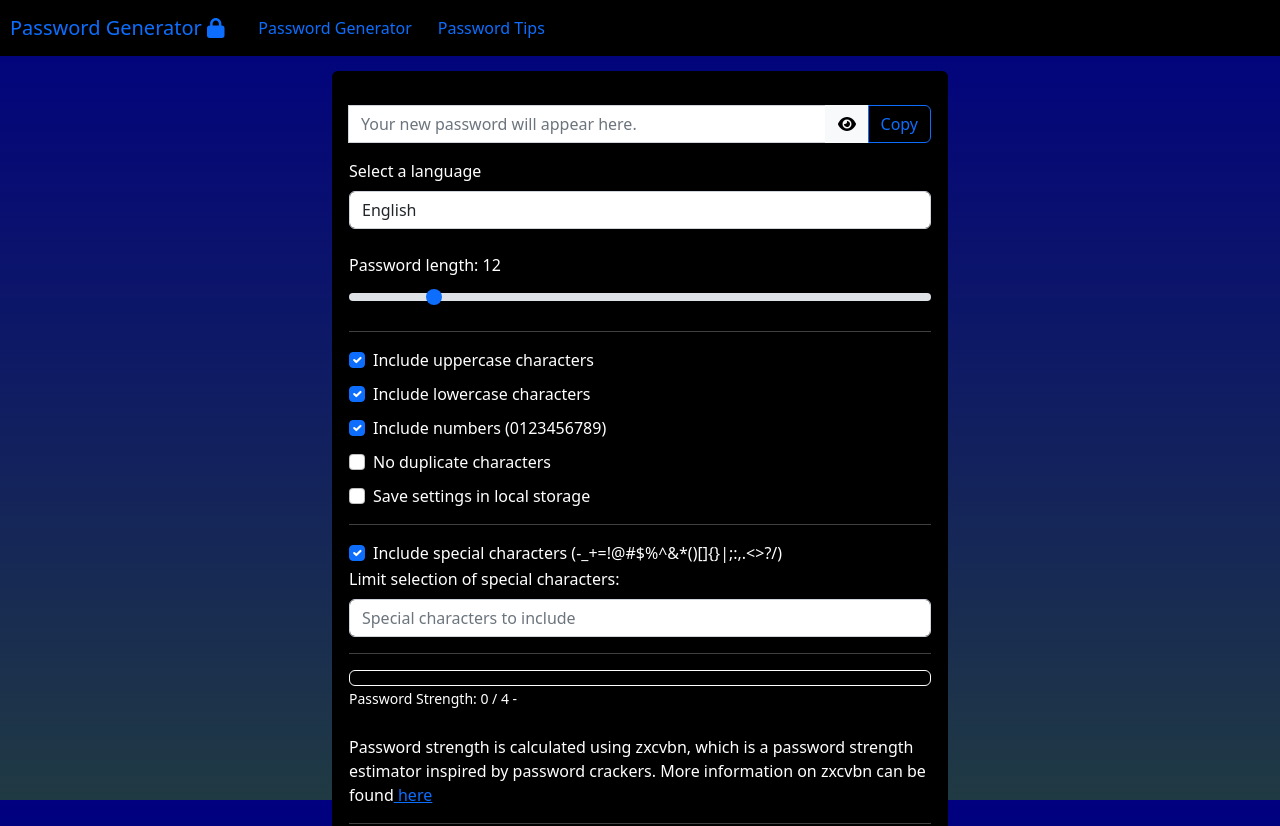
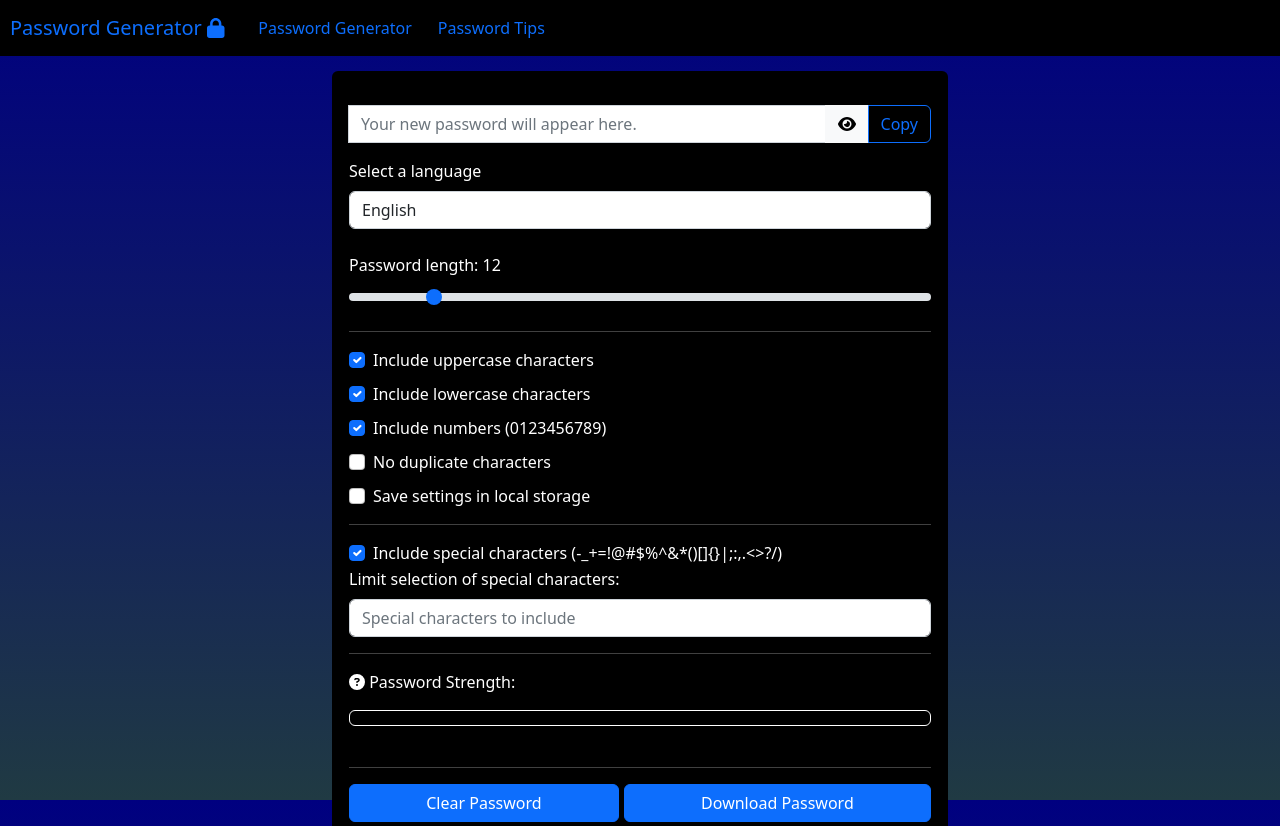
Before and after one commit to NicholaiWP/PasswordGenerator, a React (Create React App) app: page / in a window 1280 px wide. Shown: the top 826 px of the page. Built offline with nearby package versions, Linux system fonts and the light colour scheme.

Commit message:
bug fixes and new pass strength validation package

```diff
--- a/package.json
+++ b/package.json
@@ -11,9 +11,9 @@
     "@testing-library/react": "^13.4.0",
     "@testing-library/user-event": "^13.5.0",
     "@types/jest": "^27.5.2",
-    "@types/react": "^18.2.6",
     "@types/react-dom": "^18.2.4",
     "bootstrap": "^5.2.3",
+    "check-password-strength": "^2.0.7",
     "react": "^18.2.0",
     "react-bootstrap": "^2.7.4",
     "react-dom": "^18.2.0",
@@ -51,7 +51,9 @@
     ]
   },
   "devDependencies": {
+    "@babel/generator": "^7.21.9",
     "@types/node": "^16.18.31",
+    "@types/react": "^18.2.6",
     "@types/react-bootstrap": "^0.32.32",
     "@types/zxcvbn": "^4.4.1",
     "gh-pages": "^5.0.0"
--- a/src/components/PasswordForm.tsx
+++ b/src/components/PasswordForm.tsx
@@ -1,13 +1,13 @@
-import React, { useState, ChangeEvent, useEffect } from "react";
-import { Button, Card, Form, InputGroup } from "react-bootstrap";
+import React, { useState, ChangeEvent, useEffect } from 'react'
+import { Button, Card, Form, InputGroup, Tooltip, OverlayTrigger } from "react-bootstrap";
 import PasswordHelper from './PasswordHelper';
 import {languageSelection, Languages, LanguageOptions} from './PasswordHelper';
 import { FontAwesomeIcon } from '@fortawesome/react-fontawesome';
-import { faEye, faEyeSlash } from '@fortawesome/free-solid-svg-icons';
-import zxcvbn, { ZXCVBNResult } from 'zxcvbn'
+import { faEye, faEyeSlash, faQuestionCircle } from '@fortawesome/free-solid-svg-icons';
 import ProgressBar from 'react-bootstrap/ProgressBar';
 import DownloadButton from "./DownloadButton";
 import SaveLocalStorage from '../components/SaveLocalStorage';
+import { passwordStrength } from 'check-password-strength';
 
 
  const PasswordForm = () => {
@@ -18,7 +18,6 @@ import SaveLocalStorage from '../components/SaveLocalStorage';
   const [getUseLowercase, setUseLowercase] = useState<boolean>(true);
   const [useNumbers, setUseNumbers] = useState<boolean>(true);
   const [passwordScore, setPasswordScore] = useState<number>(0);
-  const [result, setResult] = useState<ZXCVBNResult>();
   const [error, setError] = useState<string>("");
   const [customSpecialChars, setCustomSpecialChars] = useState<string>('');
   const [passwordVisibility, setPasswordVisibility] = useState<boolean>(true);
@@ -29,7 +28,10 @@ import SaveLocalStorage from '../components/SaveLocalStorage';
   const [selectedLanguage, setSelectedLanguage] = useState(Languages.English);
 
   useEffect(() => {
-    handleScore(password)
+    if(password !== ''){
+      handlePasswordScore();
+    }
+
   }, [password])
 
 
@@ -121,28 +123,36 @@ import SaveLocalStorage from '../components/SaveLocalStorage';
         }, customSpecialChars, langObj);
 
       setPassword(generatedPassword);
-      handleScore(generatedPassword);
+
       checkAllOptionsUnchecked();
     }
 
   };
 
-  function handleScore(password: string) {
-    const result = password ? zxcvbn(password) : undefined;
-    setPasswordScore(result?.score || 0);
-    setResult(result);
-  }
 
   const handleLanguageChange = (e: any) => {
     const selectedValue = Number(e.target.value);
     setSelectedLanguage(selectedValue);
   };
 
-  const getProgressColor = () => {
-    if (passwordScore === 0) {
-      return 'pass-weak-color';
-    }
-    return '';
+
+  const handlePasswordScore = () => {
+
+      if(passwordStrength(password).id === 0){
+        setPasswordScore(1);
+     }
+     else if(passwordStrength(password).id === 1){
+       setPasswordScore(2);
+     }
+     else if(passwordStrength(password).id === 2){
+       setPasswordScore(3);
+     }
+     else if(passwordStrength(password).id === 3){
+       setPasswordScore(4);
+     }
+     else{
+       setPasswordScore(0);
+     }
   }
 
   const handlePasswordCopy = () => {
@@ -204,6 +214,7 @@ import SaveLocalStorage from '../components/SaveLocalStorage';
 
   const clearPassword = () => {
     setPassword('');
+    setPasswordScore(0);
   }
 
   const checkAllOptionsUnchecked = () => {
@@ -256,7 +267,7 @@ import SaveLocalStorage from '../components/SaveLocalStorage';
          msg = '- Consider generating a longer password'
     }
     else if(newLength > 20 && newLength <= 40){
-         msg = '- Hard to guess'
+         msg = '- Great, but probably hard to remember'
     }
     else if(newLength > 40 && newLength < 50){
          msg = '- Thats long enough now, dont you think?'
@@ -284,6 +295,9 @@ import SaveLocalStorage from '../components/SaveLocalStorage';
     selectedlang:selectedLanguage,
     setSave:setSaveSettings
   }
+
+  const toolTip = <Tooltip>To get a better password score, use a long password,
+  special characters (symbols) as well as numbers, uppercase and lowercase characters</Tooltip>;
 
   return (
     <>
@@ -385,22 +399,15 @@ import SaveLocalStorage from '../components/SaveLocalStorage';
 
                   <hr></hr>
 
-                <ProgressBar id="progress-bar" style={{marginTop:15 + 'px'}} now={passwordScore * 25} className={getProgressColor()} />
-                <small>{`Password Strength: ${passwordScore} / 4`} - {result && (
-                  <p>ZXCVBN Crack time: {result.crack_times_display.online_no_throttling_10_per_second}</p>
-              )}  </small>
+                <p><OverlayTrigger overlay={toolTip} placement="left">
+                    <i><FontAwesomeIcon icon={faQuestionCircle}></FontAwesomeIcon></i>
+                  </OverlayTrigger> Password Strength: {password === '' ? '':passwordStrength(password)?.value} </p>
 
 
-
+         <ProgressBar striped id="progress-bar" style={{marginTop:15 + 'px' }} now={passwordScore * 25} label={`${passwordScore <= 0 ? 0: passwordScore * 25}%`} />
           </Card.Body>
 
           <Card.Footer>
-
-          <React.Fragment>
-                Password strength is calculated using zxcvbn, which is a password strength estimator inspired by password crackers.
-                 More information on zxcvbn can be found
-                  <a href="https://github.com/dropbox/zxcvbn"><u> here</u></a>
-            </React.Fragment>
 
             <hr></hr>
 
--- a/src/styles/App.css
+++ b/src/styles/App.css
@@ -1,13 +1,10 @@
 
-
-.pass-weak-color {
-  background-color: red;
-}
 
 .progress{
   background-color: black !important;
   border: 1px solid white;
 }
+
 
 body{
   background: linear-gradient( navy, #203a43) no-repeat center center fixed;
--- a/tsconfig.json
+++ b/tsconfig.json
@@ -19,7 +19,8 @@
     "resolveJsonModule": true,
     "isolatedModules": true,
     "noEmit": true,
-    "jsx": "react-jsx"
+    "jsx": "react-jsx",
+    "types": ["node", "babel__generator"]
   },
   "include": [
     "src"
```
Also changed, not shown: 1 other file (tests, documents, lock files or other folders).
